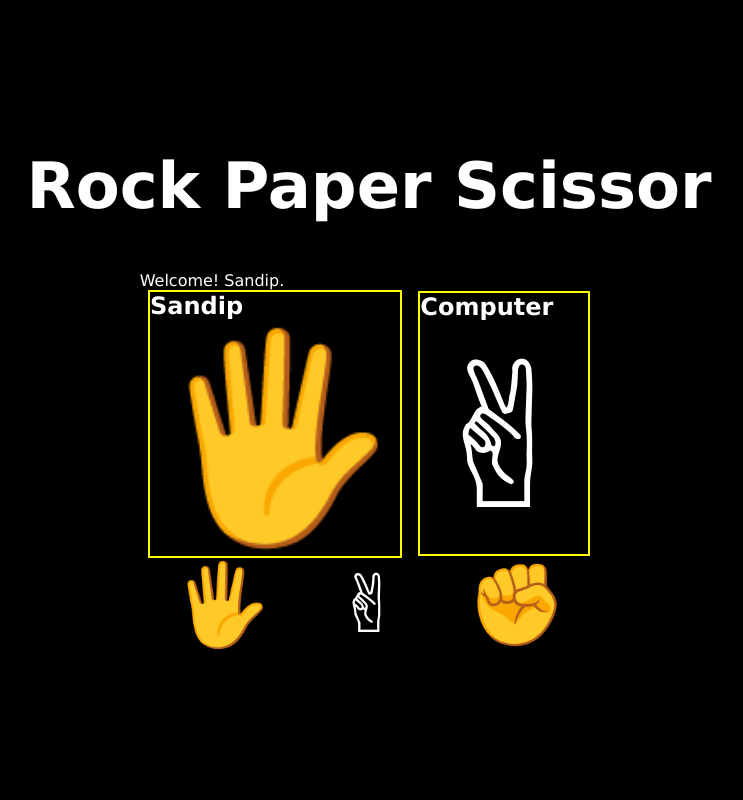
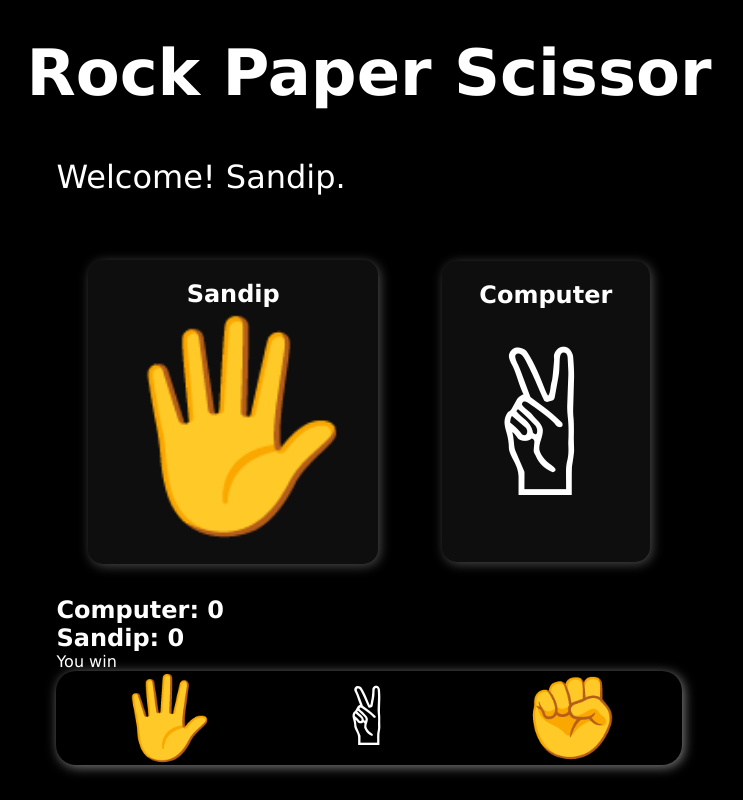
Before and after one commit to Sand33pshah/RockPaperScissor, a plain HTML site: page index.html in a window 1280 px wide. Shown: the whole page, without its empty margins (271-1014 px from the left). Drawn offline with Linux system fonts and the light colour scheme.

Commit message:
final HTML code added.

```diff
--- a/index.html
+++ b/index.html
@@ -15,7 +15,7 @@
         <button >Start Game</button>
     </div>
     <div class="game">
-        <p>Welcome! <span id="userName">Sandip</span>.</p>
+        <p class="greet">Welcome! <span id="userName">Sandip</span>.</p>
         <div class="currHand">
             <div class="result">
                 <h2>Sandip</h2>
@@ -25,6 +25,11 @@
                 <h2>Computer</h2>
                 <p id="emojiComputer" class="emoji">&#x270C</p>
             </div>
+        </div>
+        <div class="counters">
+            <h2>Computer: <span>0</span></h2>
+            <h2>Sandip: <span>0</span></h2>
+            <span>You win</span>
         </div>
         <div class="userInputButtons">
             <p id="paper" class="InputEmoji" onclick="gamePlay(this)">&#x1F590</p>
--- a/style.css
+++ b/style.css
@@ -55,18 +55,28 @@ body h1{
     display: block;
 }
 
-/* .game p{
+.greet{
     font-size: 2rem;
-} */
+    margin-bottom: 2rem;
+}
 
 .currHand{
     display: flex;
     align-items: center;
     justify-content: space-around;
-    /* background-color: rgb(104, 168, 224); */
 }
+
 .result{
-    border: 2px solid yellow;
+    border: none;
+    background-color: rgb(14, 14, 14);
+    margin: 2rem;
+    padding: 20px;
+    border-radius:15px;
+    display: flex;
+    flex-direction: column;
+    align-items: center;
+    justify-content: center;
+    box-shadow: 2px 2px 12px rgb(75, 75, 75);
 }
 
 .emoji{
@@ -83,6 +93,8 @@ body h1{
     display: flex;
     align-items: center;
     justify-content: space-around;
+    border-radius: 20px;
+    box-shadow: 2px 2px 12px grey;
 }
 
 .InputEmoji{
```
